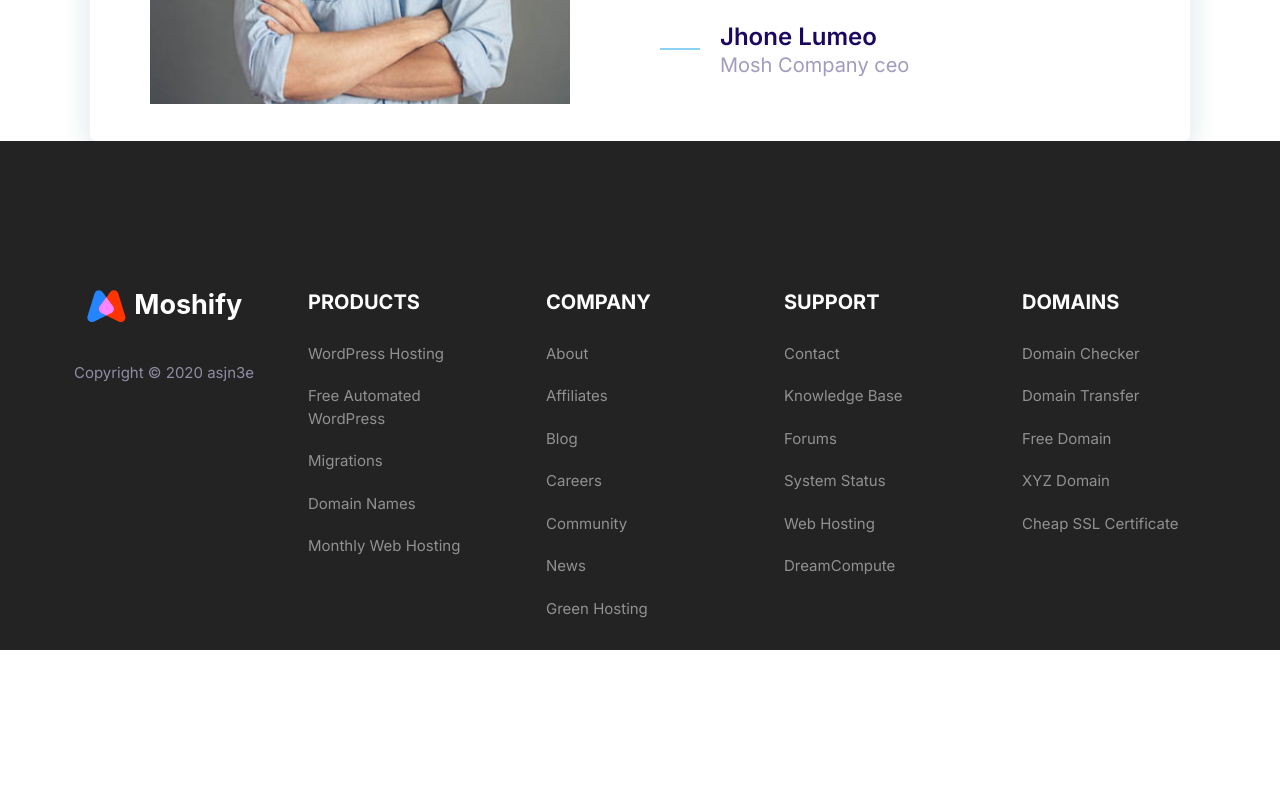
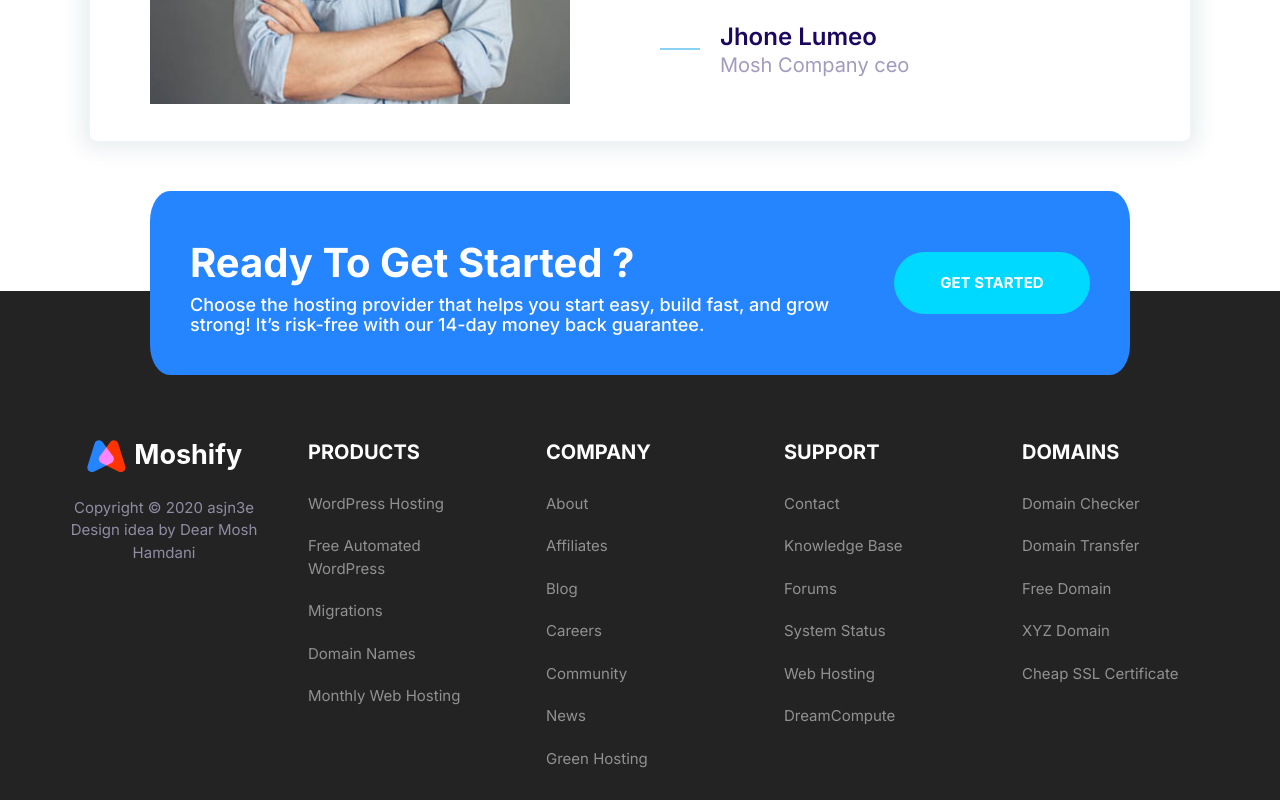
Before and after one commit to asjn3e/Moshified, a plain HTML site: page index.html in a window 1280 px wide. Shown: the part 4773-5573 px from the top of the page. Before the commit the page ends 5423 px from the top, so only its background shows below. Drawn offline with Linux system fonts and the light colour scheme.

Commit message:
define callout

```diff
--- a/index.html
+++ b/index.html
@@ -420,6 +420,19 @@
 
 <!-- footer -->
 <section class="footer">
+
+  <!-- callout -->
+  <div class="callout callout--primary">
+  <div class="grid grid--1x2">
+    <div class="callout__content">
+      <h2>Ready To Get Started ?</h2>
+      <p>Choose the hosting provider that helps
+        you start easy, build fast, and grow strong! It’s risk-free with our 14-day money back guarantee.</p>
+    </div>
+    <a href="" class="btn btn--secondary  callout__btn ">Get Started</a>
+  </div>
+</div>
+<!-- footer start part -->
   <div class="container">
 
     <div class="collapsible collapsible--expanded footer__collapsible">
@@ -508,7 +521,7 @@
 
     <div class="footer__copy-right">
       <img src="images/logo.svg" srcset="">
-      <p>Copyright © 2020 asjn3e</p>
+      <p>Copyright © 2020 asjn3e Design idea by Dear Mosh Hamdani</p>
     </div>
 
   </div>
--- a/style/style.css
+++ b/style/style.css
@@ -544,8 +544,14 @@ a {
 /* callOuts */
 
 .callout{
-   padding: 4rem;
-   border-radius: 5px;
+   padding:1rem;
+   border-radius: 20px / 30px;
+   position: absolute;
+
+   margin: auto;
+   top: -150px;
+   right: 15px;
+   left: 15px;
 }
 .callout--primary{
     background-color: var(--color-primary);
@@ -559,23 +565,43 @@ a {
 .callout__content > h2{
     color: white;
     font-weight: 700;
-    font-size: 4rem;
+    font-size: 2.8rem;
+    margin: 2rem;
 }
 .callout__content > p{
     color: white;
     font-weight: 500;
-    font-size: 2.4rem;
+    font-size: 1.8rem;
+    line-height: 3rem;
 }
 
 
 .callout__btn{
     justify-self: center;
     align-self: center;
-    width: 60%;
-    margin:3rem 0;
+    width: 75%;
+    margin:2rem 0;
 }
 
 @media screen and (min-width:768px) {
+    .callout{
+    padding:4rem;
+    max-width: 980px;
+    top: -100px;
+
+    }
+    .callout__content > h2{
+        color: white;
+        font-weight: 700;
+        font-size: 4rem;
+        margin: 1rem 0;
+    }
+    .callout__content > p{
+        color: white;
+        font-weight: 500;
+        font-size: 1.8rem;
+        line-height: 2rem;
+    }
     .callout .grid--1x2{
         grid-template-columns: 1fr 0.3fr;
         grid-gap: 5rem;
@@ -1282,7 +1308,9 @@ a {
  .footer{
      background-color: #232323;
      padding: 2rem;
-     padding-top: 15rem;
+     padding-top: 20rem;
+     margin-top: 20rem;
+     position: relative;
  }
  .footer .container{
      margin: 0;
@@ -1293,7 +1321,7 @@ a {
  .footer .collapsible__heading{
      align-items: center;
  }
- .footer h2{
+ .footer .collapsible__title {
      text-transform: uppercase;
      color: white;
      font-size: 3rem;
@@ -1330,7 +1358,20 @@ a {
  .footer__copy-right > p{
     font-size:2.1rem;
 }
+@media  screen and (min-width:320px) and (max-width:375px) {
+    .footer{
+        background-color: #232323;
+        padding: 2rem;
+        padding-top: 23rem;
+        margin-top: 20rem;
+        position: relative;
+    }
+}
 @media screen and (min-width:768px) {
+    .footer{
+        margin-top:15rem ;
+        padding-top: 15rem;
+    }
     .footer .container{
         grid-template-columns: repeat(5 , 1fr);
         margin: auto;
@@ -1339,7 +1380,7 @@ a {
     .footer .icon-container ,.footer .icon{
         display: none;
     }
-    .footer h2{
+    .footer .collapsible__title {
         font-size: 2rem;
         margin-bottom: 2rem;
     }
@@ -1369,6 +1410,6 @@ a {
     }
     .footer__copy-right > p{
         font-size:1.5rem;
-        margin-top: 1.5rem;
+
     }
 }
```
